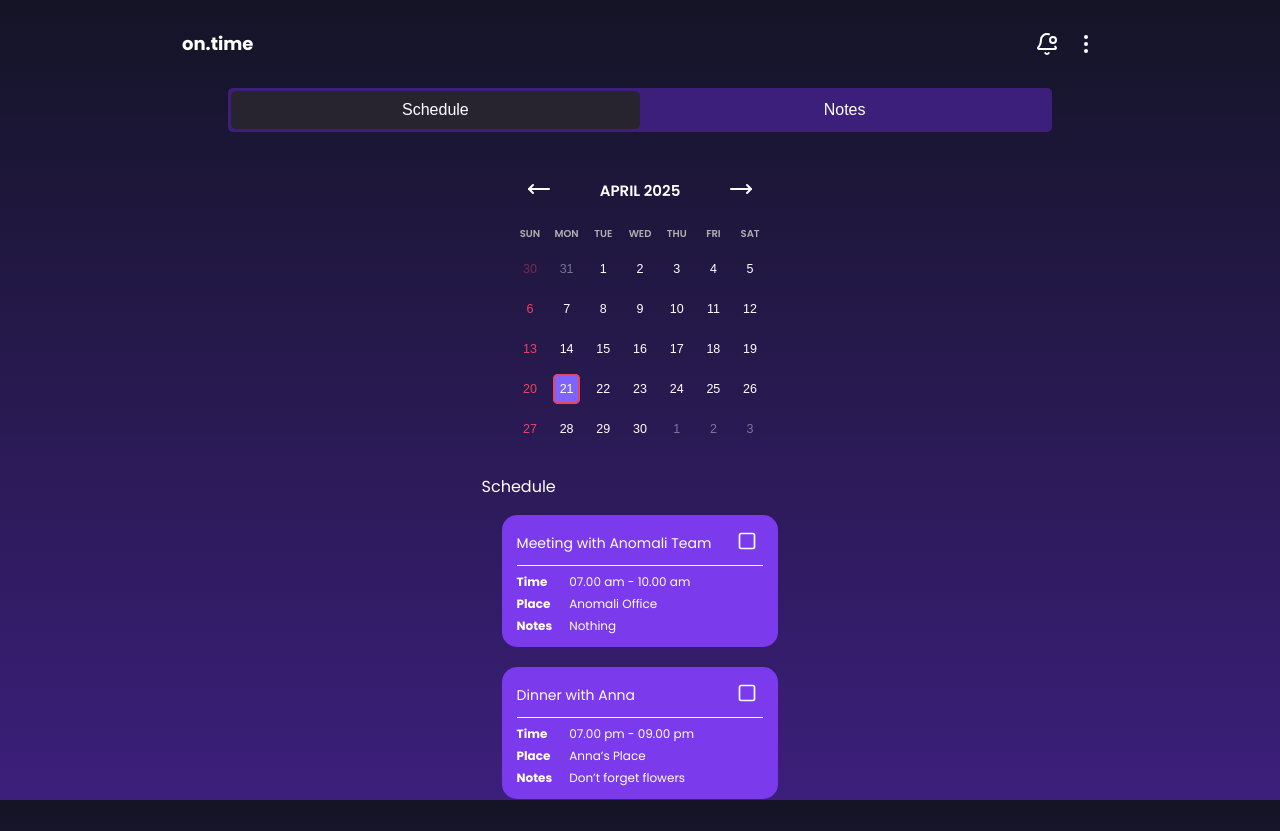
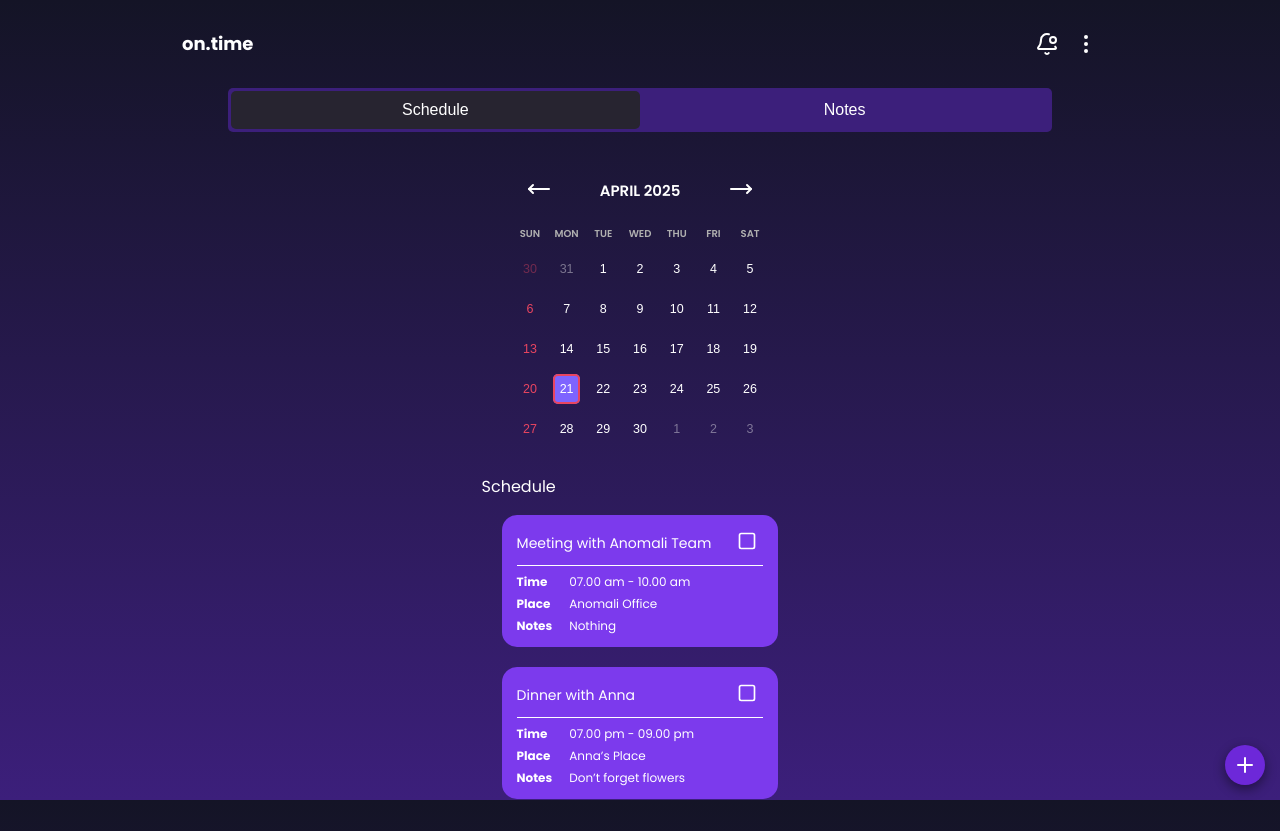
Before and after one commit to jordanogiacomet/on-time-react, a React (Vite) app: page /home in a window 1280 px wide. Built offline with nearby package versions, Linux system fonts and the light colour scheme.

Commit message:
WIP- Floating Action Button implementado;

```diff
--- /dev/null
+++ b/src/components/FloatingActionButton/index.tsx
@@ -0,0 +1,18 @@
+import { Plus } from 'lucide-react';
+import { Link } from 'react-router-dom';
+import styles from './styles.module.css';
+
+type FloatingActionButtonProps = {
+  href: string;
+} & React.ComponentProps<'a'>;
+
+export function FloatingActionButton({
+  href,
+  ...props
+}: FloatingActionButtonProps) {
+  return (
+    <Link className={styles.fab} to={href} {...props}>
+      <Plus size={24} />
+    </Link>
+  );
+}
--- /dev/null
+++ b/src/components/FloatingActionButton/styles.module.css
@@ -0,0 +1,34 @@
+.fab {
+  position: fixed;
+  bottom: 1.5rem;
+  right: 1.5rem;
+  width: 4rem;
+  height: 4rem;
+  background-color: var(--color-primary);
+  color: var(--text-primary);
+  border-radius: 50%;
+  display: flex;
+  align-items: center;
+  justify-content: center;
+  box-shadow: 0 4px 12px rgba(0, 0, 0, 0.45);
+  text-decoration: none;
+  transition: background-color var(--transition), transform var(--transition),
+    box-shadow var(--transition);
+  z-index: 100; /* acima de tudo */
+}
+
+.fab:hover {
+  background-color: var(--color-primary-light);
+  transform: translateY(-2px);
+  box-shadow: 0 6px 16px rgba(0, 0, 0, 0.35);
+}
+
+.fab:active {
+  transform: translateY(0);
+  box-shadow: 0 4px 12px rgba(0, 0, 0, 0.25);
+}
+
+.fab:focus {
+  outline: 2px solid var(--color-accent);
+  outline-offset: 2px;
+}
--- a/src/components/ScheduleSection/index.tsx
+++ b/src/components/ScheduleSection/index.tsx
@@ -3,6 +3,7 @@ import { Calendar } from '../Calendar';
 
 import styles from './styles.module.css';
 import { ScheduleCard } from '../ScheduleCard';
+import { FloatingActionButton } from '../FloatingActionButton';
 
 type CardData = {
   id: string;
@@ -57,6 +58,7 @@ export function ScheduleSection() {
           />
         ))}
       </div>
+      <FloatingActionButton href='/schedule/new' />
     </Fragment>
   );
 }
```
